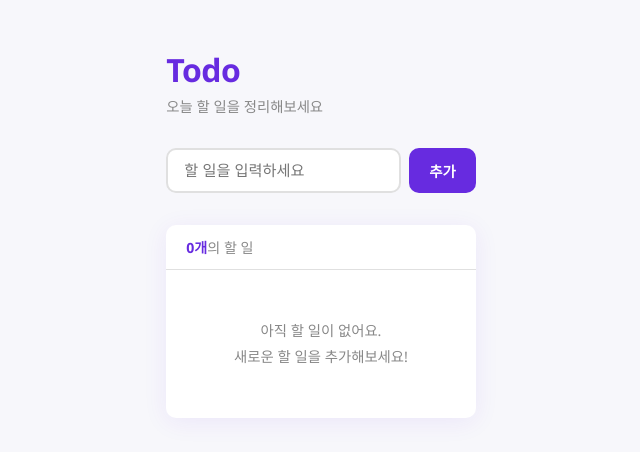
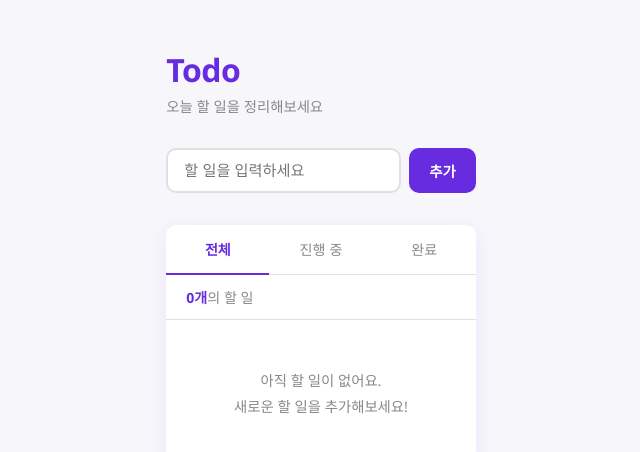
Before and after one commit to suder0213/kakao-assignment, a React (Vite) app in the folder assignment-2/: page / in a window 1280 px wide. Shown: the top 452 px of the page, without its empty margins (319-959 px from the left). Built offline with nearby package versions, Linux system fonts and the light colour scheme.

Commit message:
Phase 3: Filtering

```diff
--- a/assignment-2/src/App.jsx
+++ b/assignment-2/src/App.jsx
@@ -1,6 +1,7 @@
 import { useState, useRef } from 'react'
 import TodoInput from './components/TodoInput'
 import TodoList from './components/TodoList'
+import FilterTabs from './components/FilterTabs'
 
 // 날짜 키 생성 (YYYY-MM-DD) — step4에서 src/utils/date.js로 분리 예정
 function formatDateKey(date) {
@@ -23,6 +24,25 @@ function App() {
   // useState와 달리 값이 바뀌어도 리렌더를 유발하지 않는다.
   // nextId는 화면에 표시되지 않으므로 useRef가 적합하다.
   const nextId = useRef(1)
+
+  // 현재 선택된 필터 상태
+  const [currentFilter, setCurrentFilter] = useState('all')
+
+  // ── 파생 상태 (Derived State) ─────────────────────────
+  // filteredList는 별도의 state가 아니라 todoList + currentFilter에서 매 렌더마다 계산한다.
+  // Vanilla JS의 getFilteredList() 함수에 해당하지만,
+  // React에서는 상태가 바뀌면 렌더가 자동으로 실행되므로 함수 호출이 필요 없다.
+  const filteredList = todoList.filter(item => {
+    if (currentFilter === 'active')    return !item.completed
+    if (currentFilter === 'completed') return item.completed
+    return true
+  })
+
+  const countLabelMap = {
+    all:       '의 할 일',
+    active:    '의 진행 중인 할 일',
+    completed: '의 완료된 할 일',
+  }
 
   // ── Create ──────────────────────────────────────────
   function createTodo(text) {
@@ -71,17 +91,21 @@ function App() {
         <p className="app-subtitle">오늘 할 일을 정리해보세요</p>
       </header>
 
-      {/* TodoInput에 createTodo를 onAdd prop으로 전달 */}
       <TodoInput onAdd={createTodo} />
 
       <section className="list-section">
+        {/* 필터 탭: 현재 필터값과 변경 함수를 props로 전달 */}
+        <FilterTabs currentFilter={currentFilter} onFilterChange={setCurrentFilter} />
+
         <div className="list-header">
-          <span className="todo-count">{todoList.length}개</span>
-          <span className="todo-count-label">의 할 일</span>
+          <span className="todo-count">{filteredList.length}개</span>
+          <span className="todo-count-label">{countLabelMap[currentFilter]}</span>
         </div>
-        {/* CRUD 핸들러를 모두 props로 전달한다. */}
+
+        {/* filteredList를 전달하므로 TodoList는 필터 로직을 알 필요가 없다 */}
         <TodoList
-          todoList={todoList}
+          todoList={filteredList}
+          currentFilter={currentFilter}
           onToggle={toggleComplete}
           onSave={saveEdit}
           onDelete={deleteTodo}
--- /dev/null
+++ b/assignment-2/src/components/FilterTabs.jsx
@@ -0,0 +1,32 @@
+// ===========================
+// FilterTabs — 상태별 필터 탭 (전체 / 진행 중 / 완료)
+// props:
+//   currentFilter  — 현재 선택된 필터 ('all' | 'active' | 'completed')
+//   onFilterChange — 필터 변경 함수 (App의 setCurrentFilter를 그대로 전달받음)
+// ===========================
+function FilterTabs({ currentFilter, onFilterChange }) {
+  const tabs = [
+    { key: 'all',       label: '전체' },
+    { key: 'active',    label: '진행 중' },
+    { key: 'completed', label: '완료' },
+  ]
+
+  return (
+    <div className="filter-tabs">
+      {tabs.map(tab => (
+        <button
+          key={tab.key}
+          // currentFilter와 일치하는 탭에만 active 클래스를 추가한다.
+          // Vanilla JS의 updateFilterTabs()가 classList.add/remove('active')를 반복하던 것과 달리,
+          // JSX에서는 렌더 시점에 조건식으로 클래스를 계산한다.
+          className={`filter-tab${currentFilter === tab.key ? ' active' : ''}`}
+          onClick={() => onFilterChange(tab.key)}
+        >
+          {tab.label}
+        </button>
+      ))}
+    </div>
+  )
+}
+
+export default FilterTabs
--- a/assignment-2/src/components/TodoList.jsx
+++ b/assignment-2/src/components/TodoList.jsx
@@ -2,14 +2,20 @@ import TodoItem from './TodoItem'
 
 // ===========================
 // TodoList — Todo 목록
-// props: todoList, onToggle, onSave, onDelete
+// props: todoList, currentFilter, onToggle, onSave, onDelete
 // ===========================
-function TodoList({ todoList, onToggle, onSave, onDelete }) {
+function TodoList({ todoList, currentFilter, onToggle, onSave, onDelete }) {
   if (todoList.length === 0) {
+    // 현재 필터에 따라 빈 상태 메시지를 다르게 표시한다.
+    const emptyMessageMap = {
+      all:       <><p>아직 할 일이 없어요.</p><p>새로운 할 일을 추가해보세요!</p></>,
+      active:    <p>진행 중인 할 일이 없어요.</p>,
+      completed: <p>완료된 할 일이 없어요.</p>,
+    }
+
     return (
       <div className="empty-state">
-        <p>아직 할 일이 없어요.</p>
-        <p>새로운 할 일을 추가해보세요!</p>
+        {emptyMessageMap[currentFilter]}
       </div>
     )
   }
```
Also changed, not shown: 1 other file (tests, documents, lock files or other folders).
